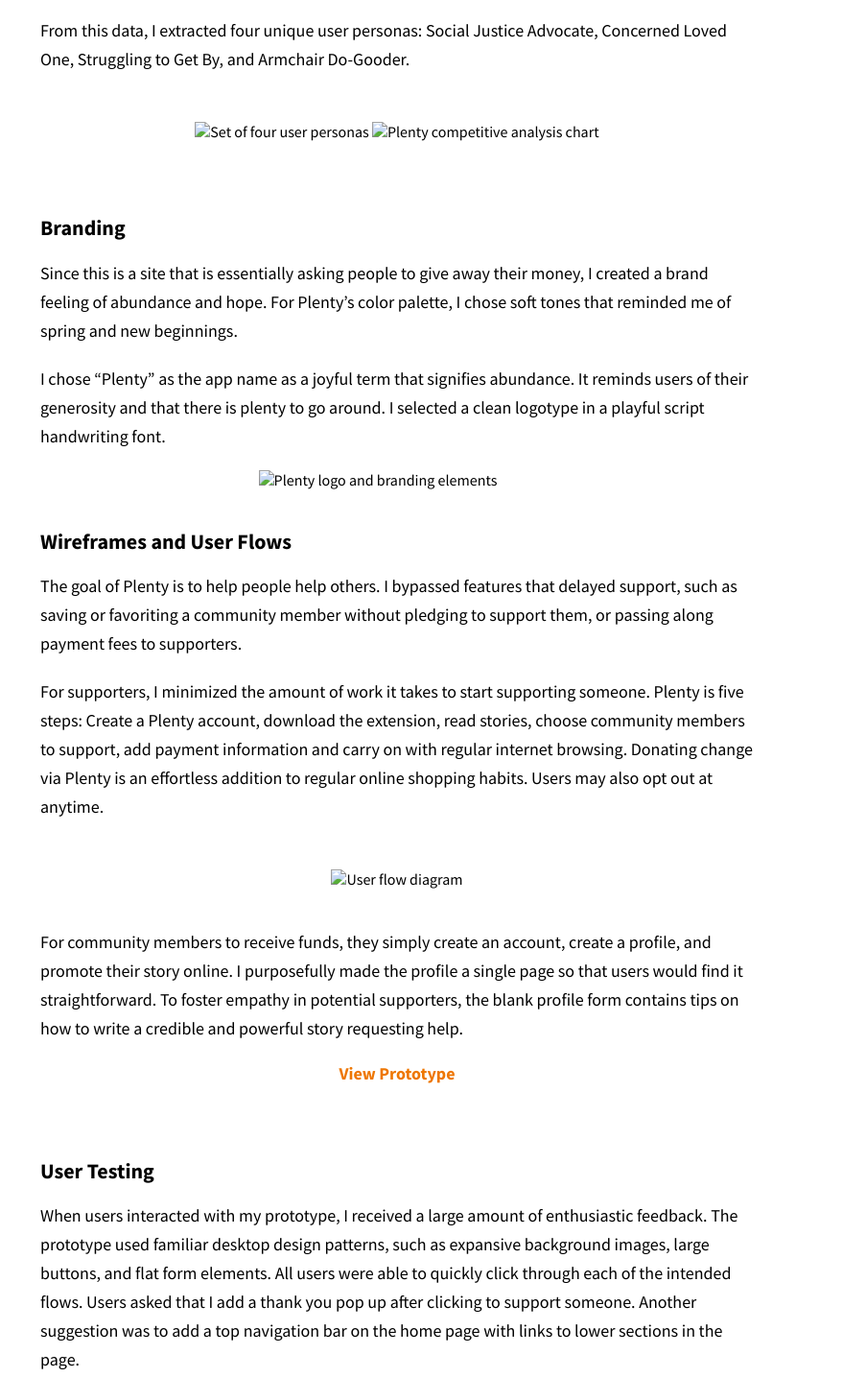
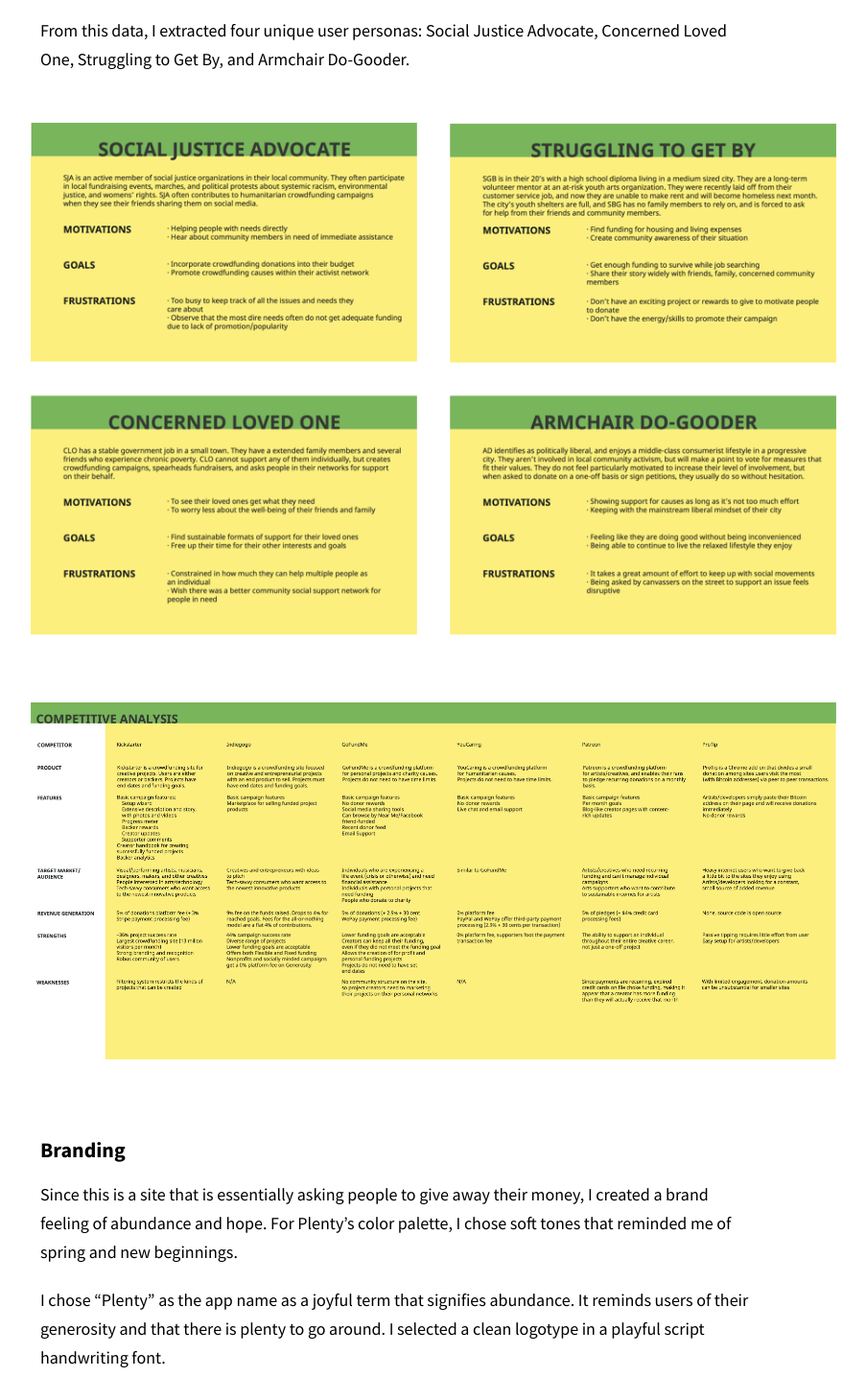
Before and after one commit to francesslee/Porfolio, a plain HTML site: page plenty.html in a window 1280 px wide. Shown: the part 1070-2505 px from the top of the page at 96% size, without its empty margins (226-1129 px from the left). Drawn offline with Linux system fonts and the light colour scheme.

Commit message:
addin plenty images

```diff
--- a/css/style-projects-resp.css
+++ b/css/style-projects-resp.css
@@ -71,7 +71,7 @@ img.screen {
 	margin: 30px 0px 36px 0px;
 	}
 span {
-	font-weight: bold;
+	font-weight: 600;
 	}
 /* Custom Hanker: Reduce margin for 2 images in a row */
 .screen.comp {
--- a/plenty.html
+++ b/plenty.html
@@ -7,7 +7,7 @@
 	<title>Frances Lee | Plenty</title>
 
 	<!-- Font - Using Source Sans Pro for Now -->
-	<link href="https://fonts.googleapis.com/css?family=Source+Sans+Pro:Regular,Bold" rel="stylesheet">
+	<link href="https://fonts.googleapis.com/css?family=Source+Sans+Pro:Regular,Bold,Semi-Bold" rel="stylesheet">
 
 	<!-- CSS -->
 	<link rel="stylesheet" type="text/css" href="css/style-projects-resp.css">
@@ -56,8 +56,8 @@
 			<p>I created a user survey and recruited a variety of respondents including people who donate to crowdfunding sites, run crowdfunding campaigns or care about humanitarian issues. I asked about experiences using crowdfunding sites, what they liked/disliked, and how they discovered campaigns.</p>
 			<p>Most respondents had donated to crowdfunding campaigns before. The main impetus was feeling compassion towards the individual/group in need. Most people donated to social justice and arts causes and usually found out about campaigns via social media. For respondents who created campaigns, they wished it was easier to setup and manage their fundraiser. They were often struggling with time and financial constraints that led them to create the campaign in the first place. I also conducted a competitive analysis of popular crowdfunding sites.</p>
 			<p>From this data, I extracted four unique user personas: Social Justice Advocate, Concerned Loved One, Struggling to Get By, and Armchair Do-Gooder.</p>
-			<a href="#"><img class="screen" src="images/plentyuserpersonas.png" alt="Set of four user personas"></a>
-			<a href="#"><img class=" screen comp" src="images/plentycompanalysis.png" alt="Plenty competitive analysis chart"></a>
+			<a href="#"><img class="screen" src="images/plentyuserpersonas.png" alt="Set of four user personas" target="_blank"></a>
+			<a href="#"><img class=" screen comp" src="images/plentycompanalysis.png" alt="Plenty competitive analysis chart" target="_blank"></a>
 		</div>
 	</section>
 
@@ -77,7 +77,7 @@
 			<p>For supporters, I minimized the amount of work it takes to start supporting someone. Plenty is five steps: Create a Plenty account, download the extension, read stories, choose community members to support, add payment information and carry on with regular internet browsing. Donating change via Plenty is an effortless addition to regular online shopping habits. Users may also opt out at anytime. </p>
 			<a href="#"><img class="screen" src="images/plentyuserflows.png" alt="User flow diagram"></a>
 			<p>For community members to receive funds, they simply create an account, create a profile, and promote their story online. I purposefully made the profile a single page so that users would find it straightforward. To foster empathy in potential supporters, the blank profile form contains tips on how to write a credible and powerful story requesting help.</p>
-			<a href="https://marvelapp.com/h604ba" class="prototype wireframe">View Prototype</a>
+			<a href="https://marvelapp.com/h604ba" class="prototype wireframe" target="_blank">View Prototype</a>
 		</div>
 	</section>
 
@@ -96,7 +96,7 @@
 			<p>In the initial mocks, I used pop-up overlays to ask supporters for their billing information as soon as they clicked to support someone. I decided that this UI was too disruptive to the flow, and that I needed a more gentle way to ask people for sensitive payment information. I replaced the pop-up with a separate page, which contained a thank you confirmation and a billing form. Users can easily go back to the previous page if they change their mind.</p>
 			<p>Regarding the browser extension, I initially designed it to hover over a checkout page. The text asked the user if they wanted to round up and donate their change. After reviewing Plenty’s passive model of giving, I changed the donation action to opt-out, so that a user who has already decided to donate wouldn’t need to confirm action each time.</p>
 			<a href="#"><img class="screen" src="images/plentyhifiscreens.png" alt="Plenty final prototype"></a>
-			<a href="https://marvelapp.com/hh5h79" class="prototype">View Prototype</a>
+			<a href="https://marvelapp.com/hh5h79" class="prototype" target="_blank">View Prototype</a>
 		</div>
 	</section>
 
```
Also changed, not shown: hankeruserpersonas.png (added), images/plentybrandtile.png (added), images/plentycompanalysis.png (added), images/plentyuserflows.png (added), images/plentyuserpersonas.png (added).
